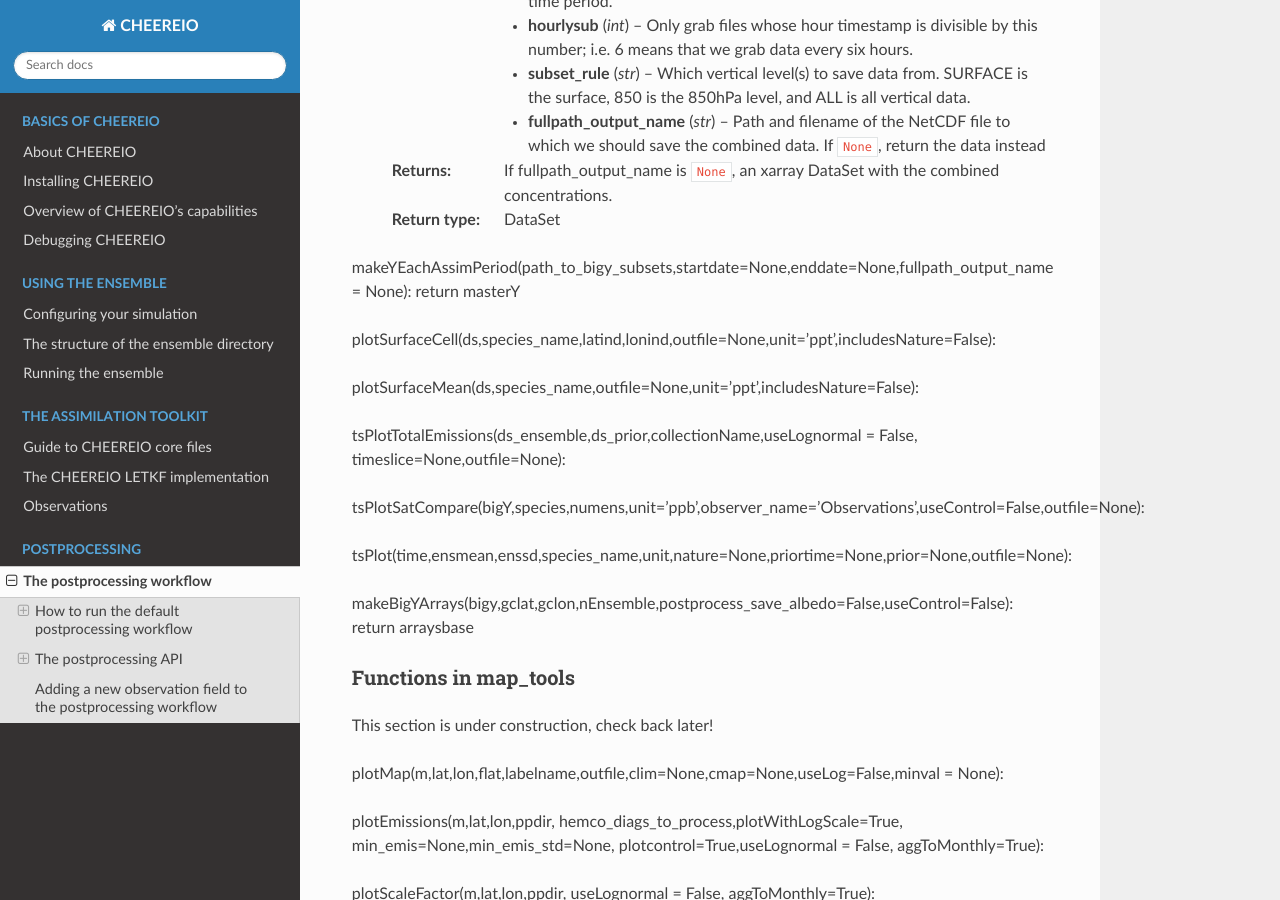
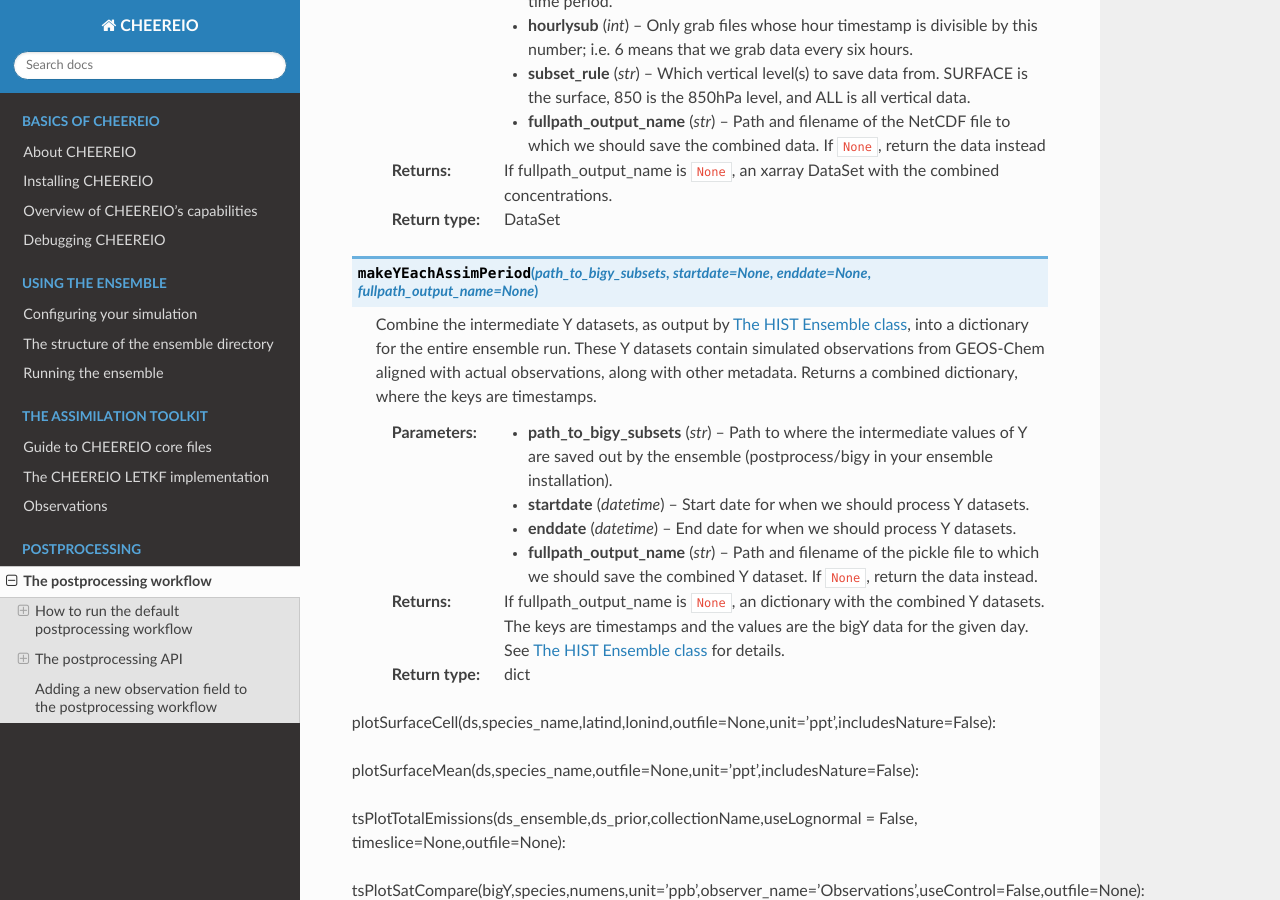
Before and after one commit to drewpendergrass/CHEEREIO, a Sphinx documentation site: the page built from docs/Postprocess-workflow.rst, in a window 1280 px wide and 900 px high, scrolled down 3394 px. Built offline with Sphinx 7.4.7 and the Read the Docs theme 2.0.0, drawn with Linux system fonts in a browser that asks for light colours.

Commit message:
postprocess docs update

```diff
--- a/docs/Postprocess-workflow.rst
+++ b/docs/Postprocess-workflow.rst
@@ -116,8 +116,16 @@
    :return: If fullpath_output_name is ``None``, an xarray DataSet with the combined concentrations.
    :rtype: DataSet
 
-makeYEachAssimPeriod(path_to_bigy_subsets,startdate=None,enddate=None,fullpath_output_name = None):
-return masterY
+.. py:function:: makeYEachAssimPeriod(path_to_bigy_subsets,startdate=None,enddate=None,fullpath_output_name = None)
+
+   Combine the intermediate Y datasets, as output by :ref:`HIST Ensemble`, into a dictionary for the entire ensemble run. These Y datasets contain simulated observations from GEOS-Chem aligned with actual observations, along with other metadata. Returns a combined dictionary, where the keys are timestamps.
+
+   :param str path_to_bigy_subsets: Path to where the intermediate values of Y are saved out by the ensemble (postprocess/bigy in your ensemble installation).
+   :param datetime startdate: Start date for when we should process Y datasets.
+   :param datetime enddate: End date for when we should process Y datasets.
+   :param str fullpath_output_name: Path and filename of the pickle file to which we should save the combined Y dataset. If ``None``, return the data instead.
+   :return: If fullpath_output_name is ``None``, an dictionary with the combined Y datasets. The keys are timestamps and the values are the bigY data for the given day. See :ref:`HIST Ensemble` for details.
+   :rtype: dict
 
 plotSurfaceCell(ds,species_name,latind,lonind,outfile=None,unit='ppt',includesNature=False):
 
```
